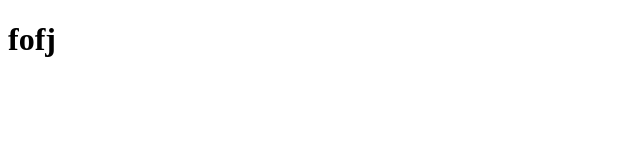
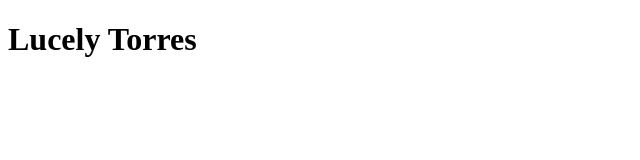
Before and after one commit to LuciLike/ReproPrueba, a plain HTML site: page index.html in a window 1280 px wide. Shown: the whole page, without its empty margins (0-640 px from the left). Drawn offline with Linux system fonts and the light colour scheme.

Commit message:
Update index.html
holo

```diff
--- a/index.html
+++ b/index.html
@@ -6,6 +6,6 @@
     <title>Document</title>
 </head>
 <body>
-    <h1>fofj</h1>
+    <h1>Lucely Torres </h1>
 </body>
 </html>
```
